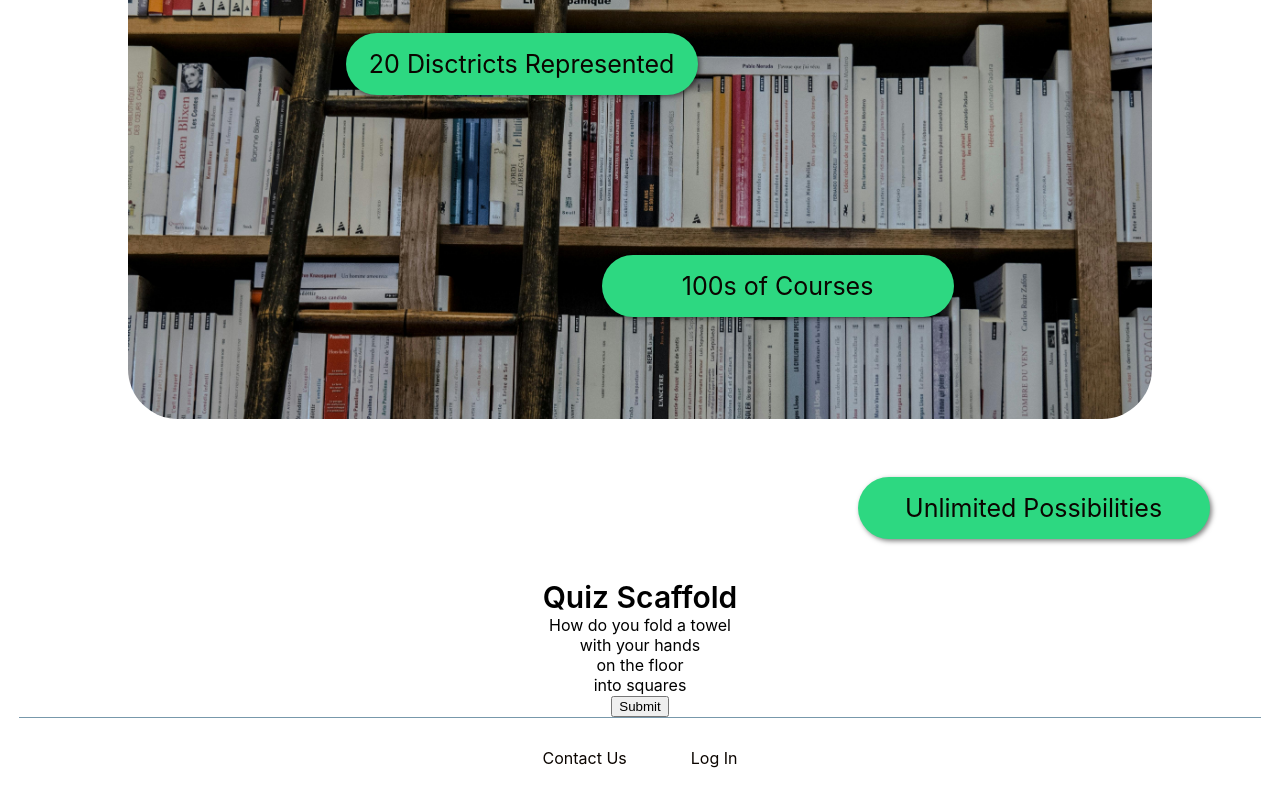
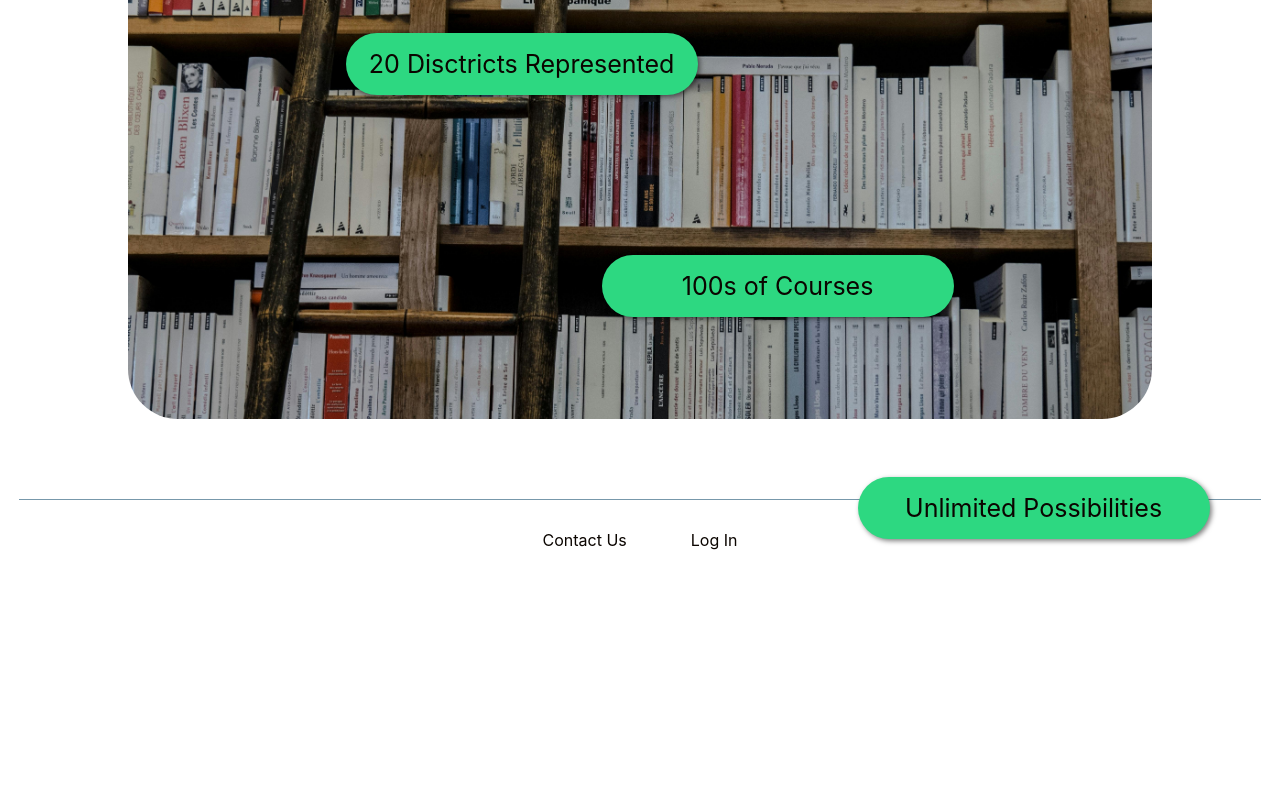
Before and after one commit to CamTangalakis/Self, a React (Create React App) app in the folder client/: page / in a window 1280 px wide. Shown: the part 1596-2396 px from the top of the page. After the commit the page ends 2295 px from the top, so only its background shows below. Built offline with nearby package versions, Linux system fonts and the light colour scheme.

Commit message:
little somethin somethin

```diff
--- a/client/src/pages/common/Landing.js
+++ b/client/src/pages/common/Landing.js
@@ -2,8 +2,6 @@ import React from "react";
 import * as chalkboard from "../../assets/chalkboard.jpg";
 import * as bookshelf from "../../assets/bookshelf.jpg";
 import "./index.css";
-import DragAndDrop from "../../common/drag_and_drop";
-import Quiz from "../../common/quiz";
 
 const LandingPage = () => {
   return (
@@ -32,8 +30,6 @@ const LandingPage = () => {
           <div className="landingStat stat4">Unlimited Possibilities</div>
         </div>
       </div>
-
-      <Quiz />
     </div>
   );
 };
--- a/client/src/pages/common/index.css
+++ b/client/src/pages/common/index.css
@@ -5,6 +5,7 @@
   background-color: var(--green);
   padding: 1.5rem;
   position: fixed;
+  z-index: 99;
   top: 0;
   left: 0;
   right: 0;
```
